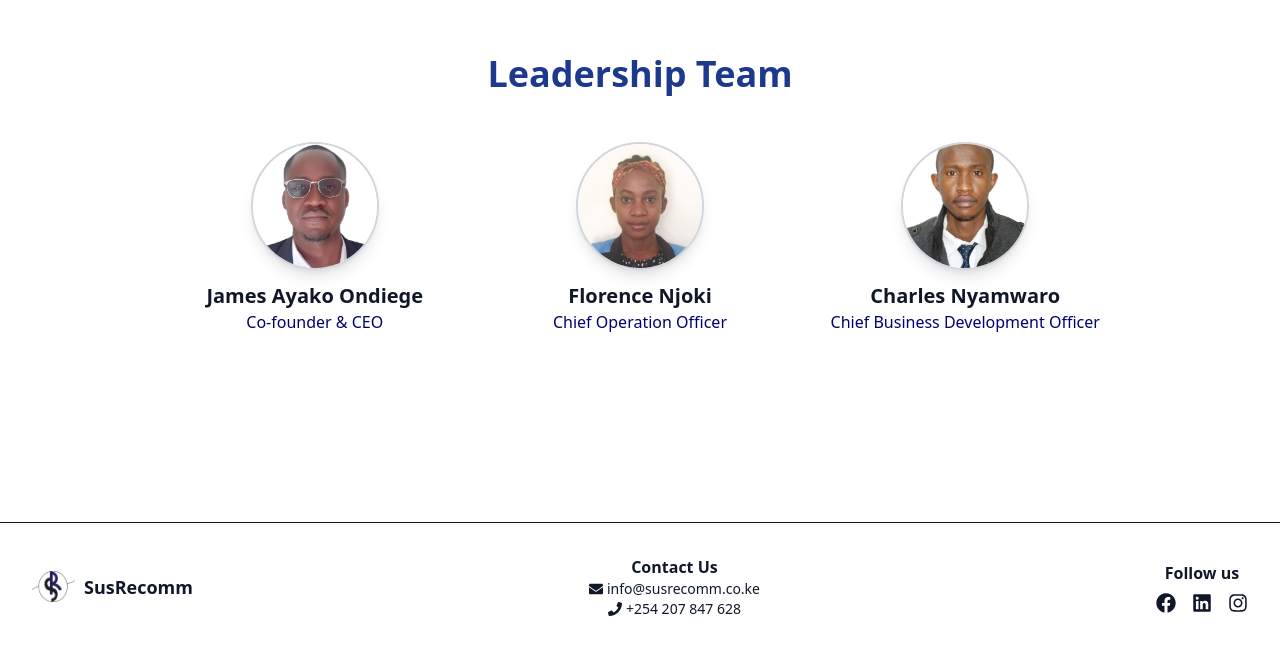
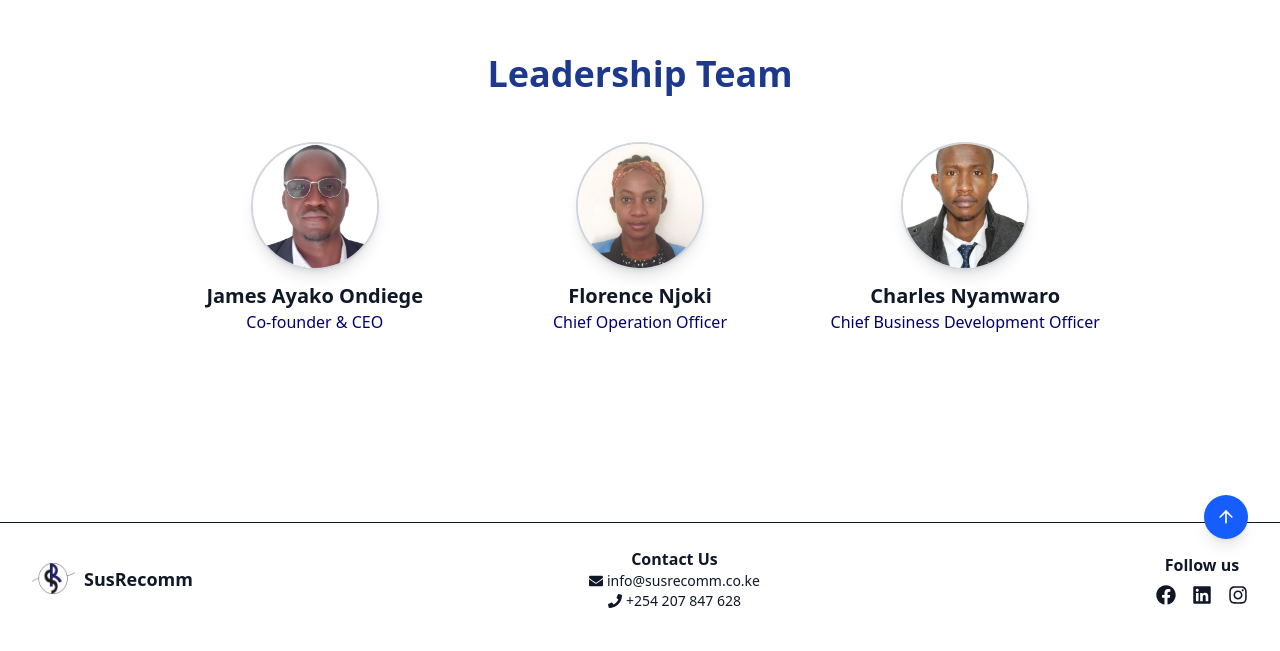
Before and after one commit to uncle12genius/Sus-Recomm, a React (Vite) app: page / in a window 1280 px wide. Shown: the part 3722-4373 px from the top of the page. Built offline with nearby package versions, Linux system fonts and the light colour scheme.

Commit message:
footer fix

```diff
--- a/src/components/Footer.jsx
+++ b/src/components/Footer.jsx
@@ -2,7 +2,6 @@ import { FaFacebook, FaLinkedin, FaInstagram, FaEnvelope, FaPhone } from "react-
 import { ArrowUp } from "lucide-react";
 
 const Footer = () => {
-  // Function to scroll to the top of the page
   const scrollToTop = () => {
     window.scrollTo({
       top: 0,
@@ -11,14 +10,14 @@ const Footer = () => {
   };
 
   return (
-    <footer className="bg-white text-gray-900 py-8 px-3 md:px-8 border-t relative">
-      <div className="container mx-auto flex flex-col md:flex-row justify-between items-center space-y-4 md:space-y-0">
+    <footer className="bg-white text-gray-900 py-6 px-4 md:px-8 border-t relative">
+      <div className="container mx-auto flex flex-col md:flex-row justify-between items-center space-y-6 md:space-y-0">
         {/* Logo and Company Name Section */}
         <div className="flex items-center space-x-2">
           <img
             src="./hero.png"
             alt="Company Logo"
-            className=" w-11 h-8 rounded-full "
+            className="w-11 h-8 rounded-full"
           />
           <h2 className="text-lg font-semibold text-primary">SusRecomm</h2>
         </div>
@@ -37,7 +36,7 @@ const Footer = () => {
         </address>
 
         {/* Social Media Links Section */}
-        <div className="flex flex-col items-center space-y-2">
+        <div className="flex flex-col items-center space-y-2 relative">
           <h2 className="text-md font-semibold text-primary">Follow us</h2>
           <div className="flex space-x-4">
             <a
@@ -74,7 +73,7 @@ const Footer = () => {
       {/* Scroll-to-Top Arrow */}
       <button
         onClick={scrollToTop}
-        className="fixed bottom-16 right-8 bg-blue-600 p-3 rounded-full text-white shadow-lg hover:bg-blue-700 transition-colors z-50 md:bottom-8"
+        className="absolute bottom-20 right-4 md:bottom-24 md:right-8 bg-blue-600 p-3 rounded-full text-white shadow-lg hover:bg-blue-700 transition-colors z-50"
         aria-label="Scroll to top"
       >
         <ArrowUp className="h-5 w-5" />
```
